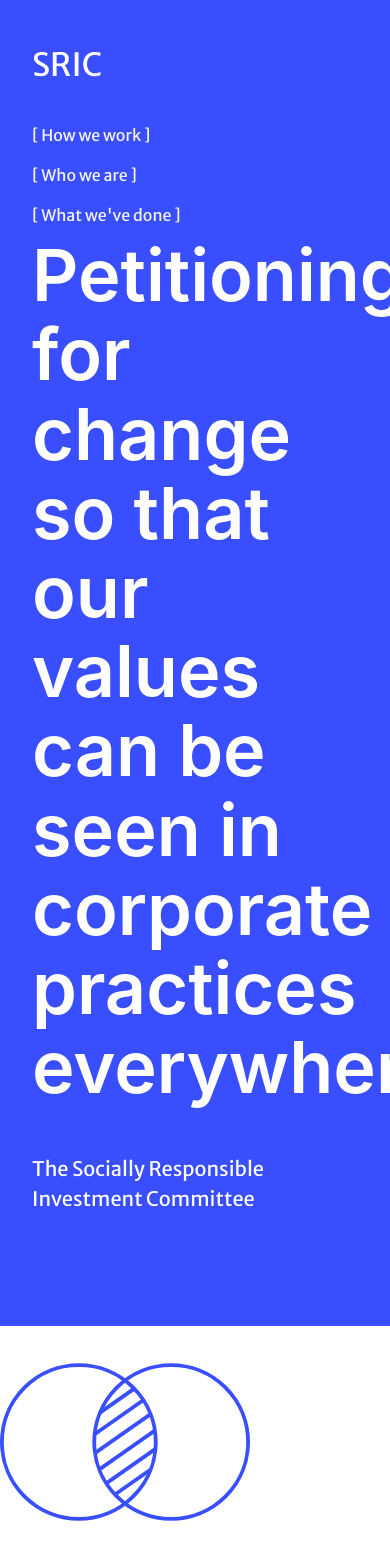
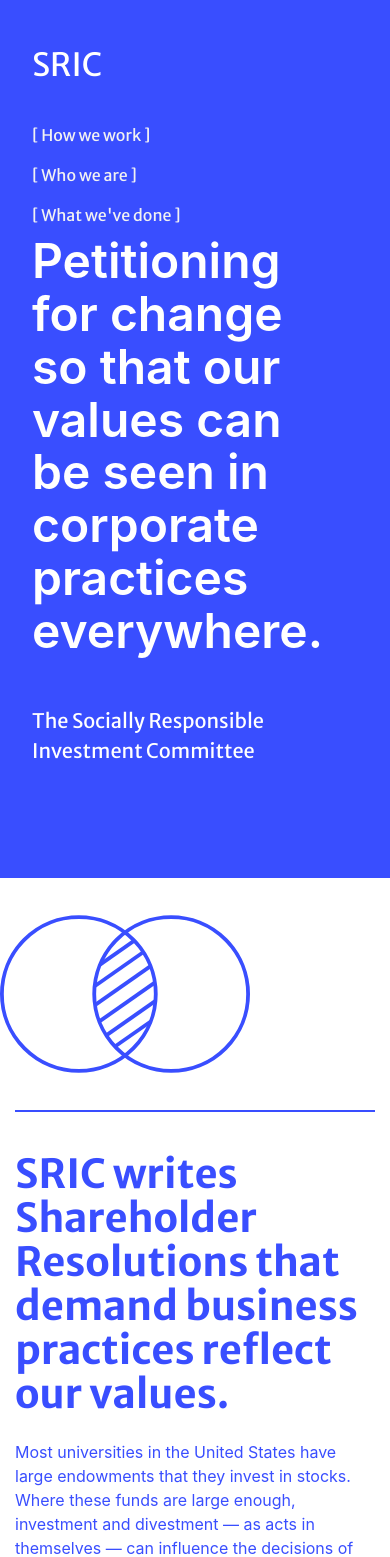
Before and after one commit to Newzald/SRIC, a PHP site: page /index.html in a window 390 px wide; the page is wider, and only the part inside the window is pictured. Shown: the part 74-1631 px from the top of that part. Run offline with PHP 8.4, Linux system fonts and the light colour scheme; some libraries are stand-ins or nearby versions.

Commit message:
v1.0.3 Responsive Header
Header text responsive to mobile

```diff
--- a/css/style.css
+++ b/css/style.css
@@ -1,9 +1,9 @@
+#accordion {
+    border-bottom: 1px solid #394EFF;
+}
 .faq-q a, .faq-q a:focus, .faq-q a:hover, .faq-q a:active{
     color: inherit;
     text-decoration: none;
-}
-#accordion {
-    border-bottom: 1px solid #394EFF;
 }
 form button {
     -webkit-appearance: none;
@@ -99,3 +99,9 @@ input:-ms-input-placeholder { /* IE 10+ */
 input:-moz-placeholder { /* Firefox 18- */
     color: #f2f2f2 !important;
 }
+
+@media (max-width: 500px) {
+    .display-3 {
+        font-size: 3rem;
+    }
+}
--- a/index.html
+++ b/index.html
@@ -81,7 +81,7 @@
             <div class="row">
                 <div class="col-md-6">
                     <p>
-                        Most universities in the United States have large endowments that they invest in stocks. Where these funds are large enough, investment and divestment – as acts in themselves – can influence the decisions of companies. Bard's funds are not large enough to influence companies in this way, so we use a different approach to engage with companies. Bard's Socially Responsible Investment Committee writes Shareholder Resolutions that demand business practices reflect the values of the Bard student body. The resolutions offer alternatives that we deem both more ethical as well as more profitable. We welcome Bard students to propose new companies we can invest in and whom we could engage in a shareholder resolution campaign. Divestment or passive investment proposals will rarely be considered.
+                        Most universities in the United States have large endowments that they invest in stocks. Where these funds are large enough, investment and divestment &#8212; as acts in themselves &#8212; can influence the decisions of companies. Bard's funds are not large enough to influence companies in this way, so we use a different approach to engage with companies. Bard's Socially Responsible Investment Committee writes Shareholder Resolutions that demand business practices reflect the values of the Bard student body. The resolutions offer alternatives that we deem both more ethical as well as more profitable. We welcome Bard students to propose new companies we can invest in and whom we could engage in a shareholder resolution campaign. Divestment or passive investment proposals will rarely be considered.
                     </p>
                 </div>
                 <div class="col-md-6">
```
